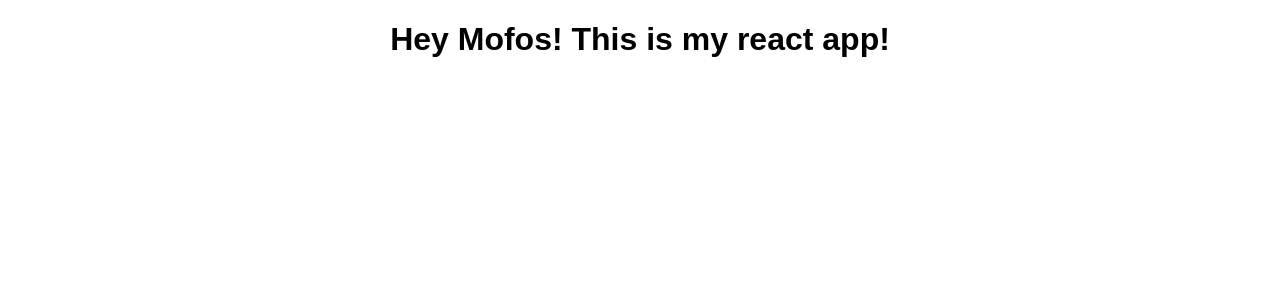
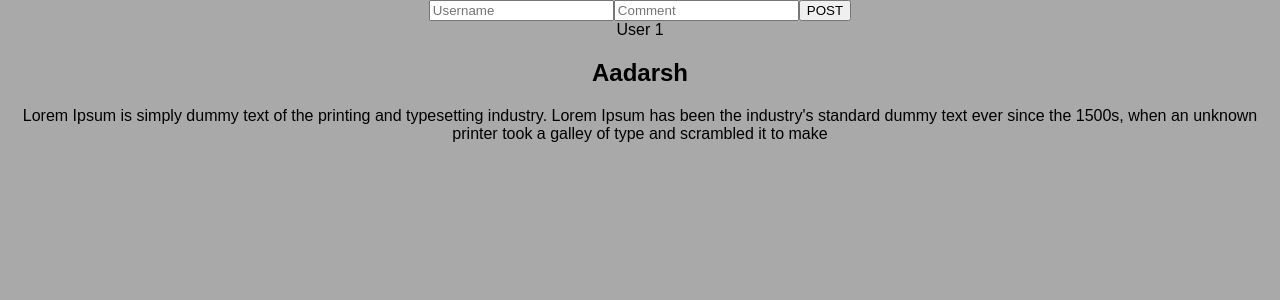
Before and after one commit to Itsaadarsh/react-basics, a React (Create React App) app: page / in a window 1280 px wide. Shown: the top 300 px of the page. Built offline with nearby package versions, Linux system fonts and the light colour scheme.

Commit message:
Userinput and Useroutput component ready

```diff
--- a/src/App.js
+++ b/src/App.js
@@ -1,11 +1,14 @@
 import React, { Component } from 'react';
 import './App.css';
+import UserInput from './UserInput/UserInput'
+import UserOutput from './UserOutput/UserOutput'
 
 class App extends Component {
   render() {
     return (
       <div className="App">
-        <h1>Hey Mofos! This is my react app!</h1>
+        <UserInput/>
+        <UserOutput/>
       </div>
     );
   }
--- /dev/null
+++ b/src/UserInput/UserInput.js
@@ -0,0 +1,15 @@
+import React, {Component} from 'react'
+
+class UserInput extends Component{
+    render() {
+        return (
+            <div className='UserIP'>
+                <input type='text' placeholder="Username"/>
+                <input type='text' placeholder="Comment"/>
+                <button>POST</button>
+            </div>
+        )
+    }
+}
+
+export default UserInput
--- /dev/null
+++ b/src/UserOutput/UserOutput.js
@@ -0,0 +1,15 @@
+import React, {Component} from 'react'
+
+class UserOutput extends Component{
+    render() {
+        return (
+            <div className='UserOP'>
+                <span>User 1</span>
+                <h2>Aadarsh</h2>
+                <p>Lorem Ipsum is simply dummy text of the printing and typesetting industry. Lorem Ipsum has been the industry's standard dummy text ever since the 1500s, when an unknown printer took a galley of type and scrambled it to make </p>
+            </div>
+        )
+    }
+}
+
+export default UserOutput
--- a/src/index.css
+++ b/src/index.css
@@ -1,5 +1,6 @@
 body {
   margin: 0;
   padding: 0;
+  background-color: darkgrey;
   font-family: sans-serif;
 }
```
